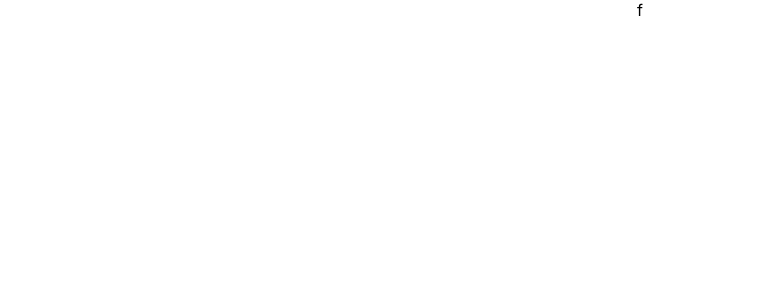
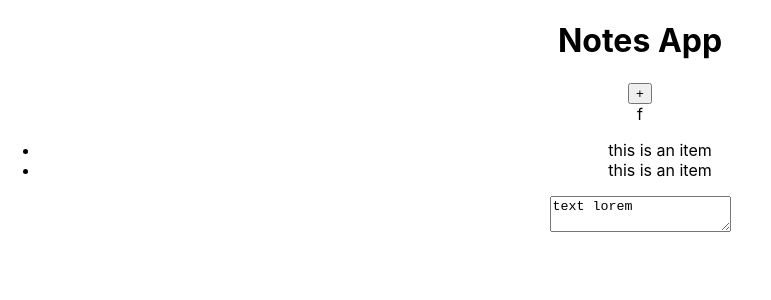
Before and after one commit to PatrickEasterly/ajaxIntro-appleNotes, a React (Create React App) app: page / in a window 1280 px wide. Shown: the top 300 px of the page, without its empty margins (0-771 px from the left). Built offline with nearby package versions, Linux system fonts and the light colour scheme.

Commit message:
changes empty files; they are components now

```diff
--- a/src/App.js
+++ b/src/App.js
@@ -1,11 +1,12 @@
 import React from 'react';
 import './App.css';
+import NotesApp from './NotesApp';
 
 
 function App() {
   return (
     <div className="App">
-      f
+      <NotesApp />
     </div>
   );
 }
--- /dev/null
+++ b/src/NewNote.js
@@ -0,0 +1,9 @@
+import React from 'react';
+
+function NewNote() {
+    return (
+        <button>+</button>
+    )
+}
+
+export default NewNote;
--- /dev/null
+++ b/src/NoteEditor.js
@@ -0,0 +1,9 @@
+import React from 'react';
+
+function NoteEditor() {
+    return (
+        <textarea value="text lorem" />
+    )
+}
+
+export default NoteEditor;
--- a/src/NotesApp.js
+++ b/src/NotesApp.js
@@ -0,0 +1,29 @@
+import React from 'react';
+import NewNote from './NewNote';
+import NotesList from './NotesList';
+import NoteEditor from './NoteEditor';
+import SearchBar from './SearchBar';
+
+class NotesApp extends React.Component {
+    constructor(props) {
+        super(props);
+        this.state = {
+            searchText: 'This is the Search Text',
+
+        }
+    }
+    render() {
+        return (
+            <div>
+                <h1>Notes App </h1>
+                <NewNote />
+                <SearchBar />
+                <NotesList />
+                <NoteEditor />
+            </div>
+        )
+    }
+
+}
+
+export default NotesApp;
--- a/src/NotesList.js
+++ b/src/NotesList.js
@@ -0,0 +1,14 @@
+import React from 'react';
+import NotesListItem from './NotesListItem';
+
+
+function NotesList() {
+    return (
+        <ul>
+            <NotesListItem />
+            <NotesListItem />
+        </ul>
+    )
+}
+
+export default NotesList;
--- a/src/NotesListItem.js
+++ b/src/NotesListItem.js
@@ -0,0 +1,11 @@
+import React from 'react';
+
+function NotesListItem() {
+    return (
+        <li>
+            this is an item
+        </li>
+    )
+}
+
+export default NotesListItem;
--- a/src/SearchBar.js
+++ b/src/SearchBar.js
@@ -0,0 +1,9 @@
+import React from 'react';
+
+function SearchBar() {
+    return (
+        <div>f</div>
+    )
+}
+
+export default SearchBar;
```
Also changed, not shown: src/NotesEditor.js (deleted).
